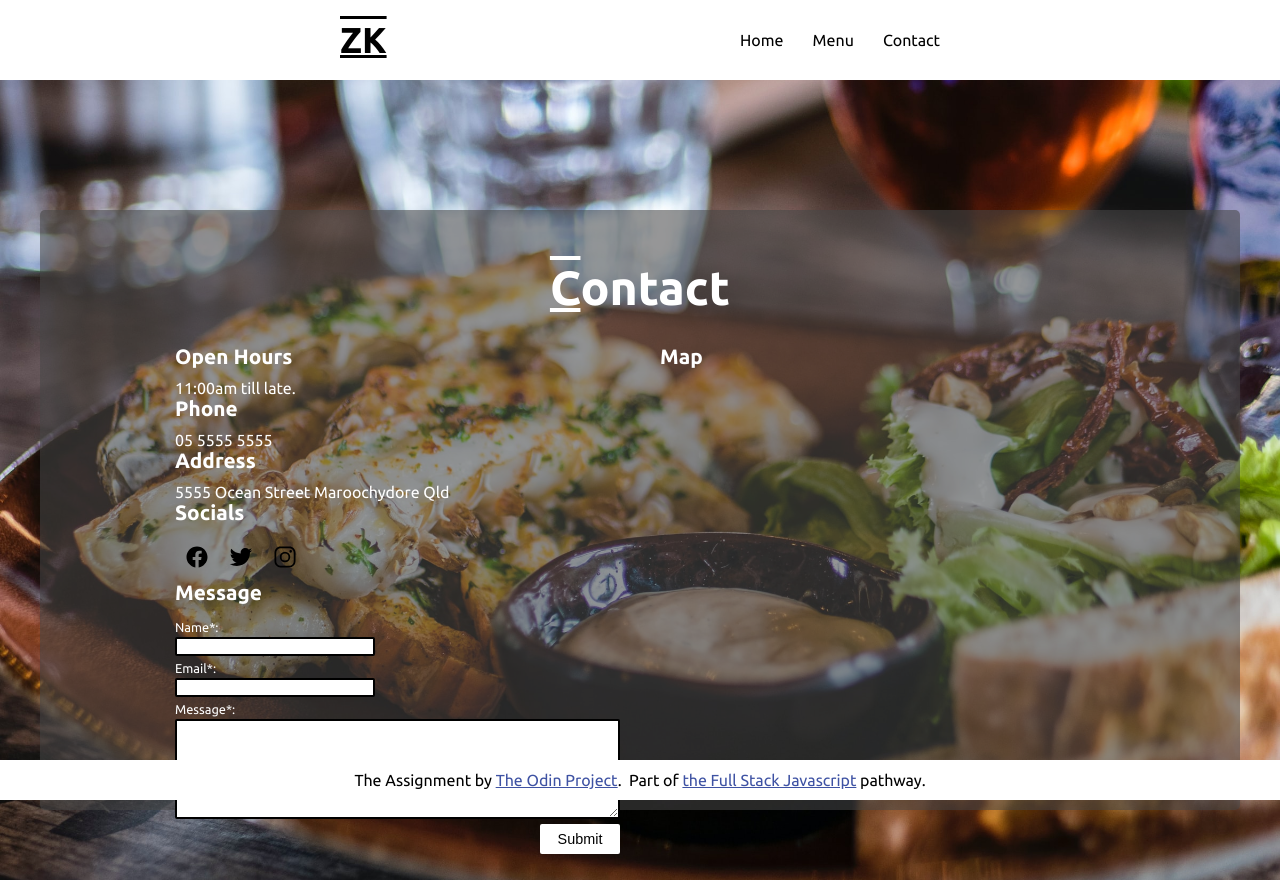
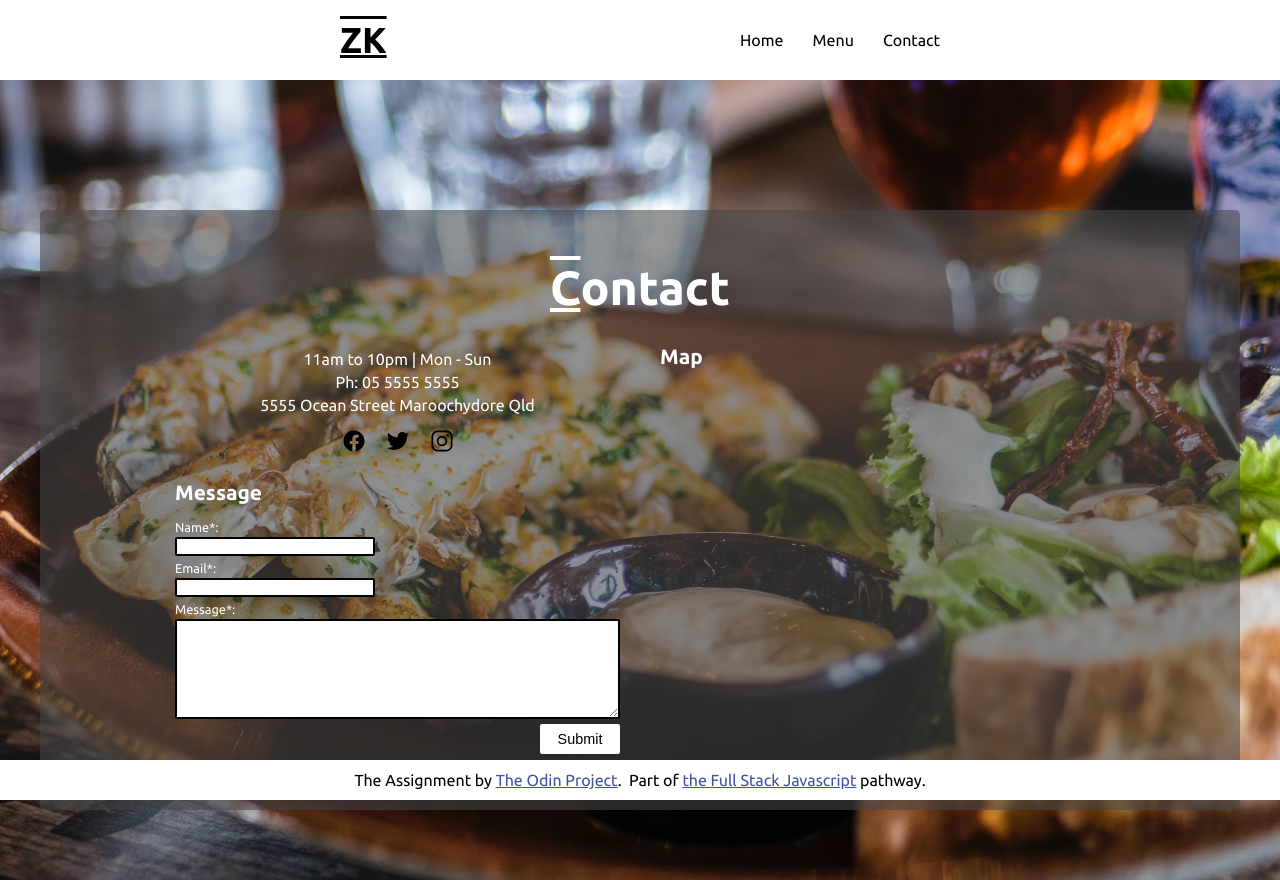
Before and after one commit to toddteis/Restaurant-Page-Project, a website built with webpack: page dist/index.html in a window 1280 px wide. Both pictures are taken after a click on the item "Contact". Built offline with nearby package versions, Linux system fonts and the light colour scheme.

Commit message:
Refactored contact details layout.

```diff
--- a/src/assets/styles/style.css
+++ b/src/assets/styles/style.css
@@ -228,6 +228,15 @@ main {
   justify-content: space-between;
 }
 
+.details {
+  text-align: center;
+  margin-bottom: 10px;
+}
+
+.details > p {
+  margin: 5px;
+}
+
 .contact-map {
   width: 50%;
   height: 100%;
@@ -268,7 +277,7 @@ input, textarea {
 }
 
 input:focus, textarea:focus {
-  outline: 2px solid white;
+  outline: 1px solid white;
 }
 
 input {
--- a/src/modules/contact/contact.js
+++ b/src/modules/contact/contact.js
@@ -14,72 +14,107 @@ const contact = (() => {
     secDivEle.classList.add('contact-text-container');
     element.appendChild(firstDivEle);
     element.appendChild(secDivEle);
-    // heading
+    // Heading
     const h1Ele = document.createElement('h1');
     h1Ele.innerHTML = "<span>C</span>" + "ontact";
     secDivEle.append(h1Ele);
-    // contact details
+    // Contact Details
     const detailsEle = document.createElement('div');
     detailsEle.classList.add('contact-details');
     secDivEle.append(detailsEle);
     // Address, socials & message
     const textEle = document.createElement('div');
     textEle.classList.add('contact-text');
-    // Open hours
-    const openHoursEle = document.createElement('div');
-    const openHoursHeadEle = document.createElement('h4');
-    openHoursHeadEle.textContent = 'Open Hours';
-    openHoursEle.append(openHoursHeadEle);
-    const openHoursParaEle = document.createElement('p');
-    openHoursParaEle.textContent = '11:00am till late.';
-    openHoursEle.append(openHoursParaEle);
-    textEle.append(openHoursEle);
-    // Phone
-    const phoneEle = document.createElement('div');
-    phoneEle.classList.add('phone-address');
-    const phoneHeadEle = document.createElement('h4');
-    phoneHeadEle.textContent = 'Phone';
-    phoneEle.append(phoneHeadEle);
-    const phoneParaEle = document.createElement('p');
-    phoneParaEle.textContent = '05 5555 5555';
-    phoneEle.append(phoneParaEle);
-    textEle.append(phoneEle);
 
-    // address
-    const addressEle = document.createElement('div');
-    addressEle.classList.add('contact-address');
-    const addressHeadEle = document.createElement('h4');
-    addressHeadEle.textContent = "Address";
-    addressEle.append(addressHeadEle);
-    const addressParaEle = document.createElement('p');
-    addressParaEle.textContent = '5555 Ocean Street Maroochydore Qld';
-    addressEle.append(addressParaEle);
-    textEle.append(addressEle);
-    // Socials
-    const socialsEle = document.createElement('div');
-    socialsEle.classList.add('contact-socials');
-    const socialsHeadEle = document.createElement('h4');
-    socialsHeadEle.textContent = 'Socials';
-    socialsEle.classList.add('socials');
-    socialsEle.append(socialsHeadEle);
-    const socialsParaEle = document.createElement('p');
-    // Facebook
+    // Details
+    const details = document.createElement('div');
+    details.classList.add('details');
+    textEle.append(details);
+    const detailsFirstParaEle = document.createElement('p');
+    detailsFirstParaEle.textContent = '11am to 10pm | Mon - Sun';
+    details.append(detailsFirstParaEle);
+    const detailsSecondParaEle = document.createElement('p');
+    detailsSecondParaEle.textContent = 'Ph: 05 5555 5555';
+    details.append(detailsSecondParaEle);
+    const detailsThirdParaEle = document.createElement('p');
+    detailsThirdParaEle.textContent = '5555 Ocean Street Maroochydore Qld';
+    details.append(detailsThirdParaEle);
+    const detailsFourthParaEle = document.createElement('p');
+    details.append(detailsFourthParaEle);
+     // Facebook
     const faceBookEle = document.createElement('img');
     faceBookEle.setAttribute('src', Facebook);
     faceBookEle.classList.add('social-icon');
-    socialsParaEle.append(faceBookEle);
+    detailsFourthParaEle.append(faceBookEle);
     // Twitter
     const twitterEle = document.createElement('img');
     twitterEle.setAttribute('src', Twitter);
     twitterEle.classList.add('social-icon')
-    socialsParaEle.append(twitterEle);
+    detailsFourthParaEle.append(twitterEle);
     // Instagram
     const instagramEle = document.createElement('img');
     instagramEle.setAttribute('src', Instagram);
     instagramEle.classList.add('social-icon');
-    socialsParaEle.append(instagramEle);
-    socialsEle.append(socialsParaEle);
-    textEle.append(socialsEle);
+    detailsFourthParaEle.append(instagramEle);
+
+
+    // // Open hours
+    // const openHoursEle = document.createElement('div');
+    // const openHoursHeadEle = document.createElement('h4');
+    // openHoursHeadEle.textContent = 'Open Hours: ';
+    // openHoursEle.append(openHoursHeadEle);
+    // const openHoursParaEle = document.createElement('p');
+    // openHoursParaEle.textContent = '11:00am till late.';
+    // openHoursEle.append(openHoursParaEle);
+    // textEle.append(openHoursEle);
+    // // Phone
+    // const phoneEle = document.createElement('div');
+    // phoneEle.classList.add('phone-address');
+    // const phoneHeadEle = document.createElement('h4');
+    // phoneHeadEle.textContent = 'Phone: ';
+    // phoneEle.append(phoneHeadEle);
+    // const phoneParaEle = document.createElement('p');
+    // phoneParaEle.textContent = '05 5555 5555';
+    // phoneEle.append(phoneParaEle);
+    // textEle.append(phoneEle);
+
+    // // address
+    // const addressEle = document.createElement('div');
+    // addressEle.classList.add('contact-address');
+    // const addressHeadEle = document.createElement('h4');
+    // addressHeadEle.textContent = "Address";
+    // addressEle.append(addressHeadEle);
+    // const addressParaEle = document.createElement('p');
+    // addressParaEle.textContent = '5555 Ocean Street Maroochydore Qld';
+    // addressEle.append(addressParaEle);
+    // textEle.append(addressEle);
+    // // Socials
+    // const socialsEle = document.createElement('div');
+    // socialsEle.classList.add('contact-socials');
+    // const socialsHeadEle = document.createElement('h4');
+    // socialsHeadEle.textContent = 'Socials';
+    // socialsEle.classList.add('socials');
+    // socialsEle.append(socialsHeadEle);
+    // const socialsParaEle = document.createElement('p');
+    // // Facebook
+    // const faceBookEle = document.createElement('img');
+    // faceBookEle.setAttribute('src', Facebook);
+    // faceBookEle.classList.add('social-icon');
+    // socialsParaEle.append(faceBookEle);
+    // // Twitter
+    // const twitterEle = document.createElement('img');
+    // twitterEle.setAttribute('src', Twitter);
+    // twitterEle.classList.add('social-icon')
+    // socialsParaEle.append(twitterEle);
+    // // Instagram
+    // const instagramEle = document.createElement('img');
+    // instagramEle.setAttribute('src', Instagram);
+    // instagramEle.classList.add('social-icon');
+    // socialsParaEle.append(instagramEle);
+    // socialsEle.append(socialsParaEle);
+    // textEle.append(socialsEle);
+
+
     // Message
     const messageEle = document.createElement('div');
     messageEle.classList.add('contact-message');
```
Also changed, not shown: dist/index.bundle.js.
